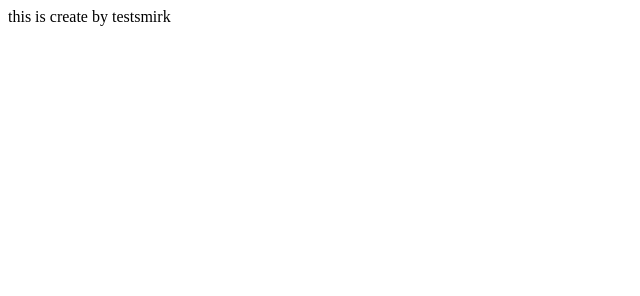
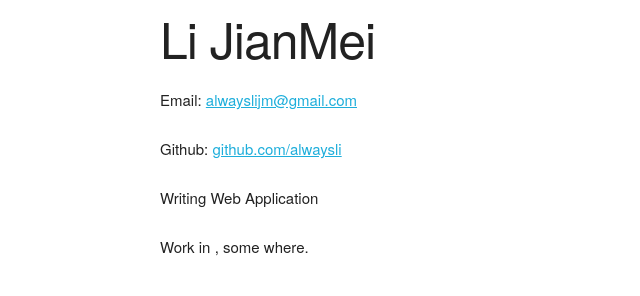
Before and after one commit to alwaysli/alwaysli.github.io, a plain HTML site: page index.html in a window 1280 px wide. Shown: the whole page, without its empty margins (0-640 px from the left). Drawn offline with nearby package versions, Linux system fonts and the light colour scheme.

Commit message:
Add files via upload
change index

```diff
--- a/index.html
+++ b/index.html
@@ -1 +1,76 @@
-this is create by testsmirk
+<!DOCTYPE html>
+<!--[if lt IE 7]>      <html class="no-js lt-ie9 lt-ie8 lt-ie7"> <![endif]-->
+<!--[if IE 7]>         <html class="no-js lt-ie9 lt-ie8"> <![endif]-->
+<!--[if IE 8]>         <html class="no-js lt-ie9"> <![endif]-->
+<!--[if gt IE 8]><!--> <html class="no-js"> <!--<![endif]-->
+    <head>
+        <meta charset="utf-8">
+        <meta http-equiv="X-UA-Compatible" content="IE=edge">
+        <title>李建美</title>
+        <meta name="description" content="">
+        <meta name="viewport" content="width=device-width, initial-scale=1">
+
+        <!-- Place favicon.ico and apple-touch-icon.png in the root directory -->
+
+<!--         <link rel="stylesheet" href="css/normalize.css">
+ -->        <link rel="stylesheet" href="css/main.css">
+<!--         <link rel="stylesheet" href="css/index.css">
+        <script src="js/vendor/modernizr-2.6.2.min.js"></script>
+
+ -->
+        <link rel="stylesheet" href="http://cdn.staticfile.org/skeleton/1.2/skeleton.css">
+        <style type="text/css">
+        a {
+            text-decoration: underline;
+        }
+        p {
+            font-size: 1.0em;
+        }
+        </style>
+
+            <script>
+    var _hmt = _hmt || [];
+
+    </script>
+
+
+    </head>
+    <body>
+        <!--[if lt IE 7]>
+            <p class="browsehappy">You are using an <strong>outdated</strong> browser. Please <a href="http://browsehappy.com/">upgrade your browser</a> to improve your experience.</p>
+        <![endif]-->
+
+
+			<!-- .container is main centered wrapper -->
+		<div class="container">
+
+
+
+		  <!-- there are a few shorthand columns widths as well -->
+		  <div class="row">
+		    <div class="six column">
+
+             <h1>Li JianMei</h1>
+             <p>Email: <a href="alwayslijm@gmail.com">alwayslijm@gmail.com</a></p>
+             <p>Github: <a href="https://github.com/alwaysli">github.com/alwaysli</a></p>
+             <p>Writing Web Application</p>
+            <p> Work in <a href=""></a>, some where.
+		  </div>
+
+
+		</div>
+
+
+       <!--   <script src="http://cdn.staticfile.org/jquery/2.1.1-rc2/jquery.min.js"></script>
+        <script src="js/main.js"></script>
+ Google Analytics: change UA-XXXXX-X to be your site's ID. -->
+        <script>
+            // (function(b,o,i,l,e,r){b.GoogleAnalyticsObject=l;b[l]||(b[l]=
+            // function(){(b[l].q=b[l].q||[]).push(arguments)});b[l].l=+new Date;
+            // e=o.createElement(i);r=o.getElementsByTagName(i)[0];
+            // e.src='//www.google-analytics.com/analytics.js';
+            // r.parentNode.insertBefore(e,r)}(window,document,'script','ga'));
+            // ga('create','UA-XXXXX-X');ga('send','pageview');
+        </script>
+    </body>
+</html>
```
